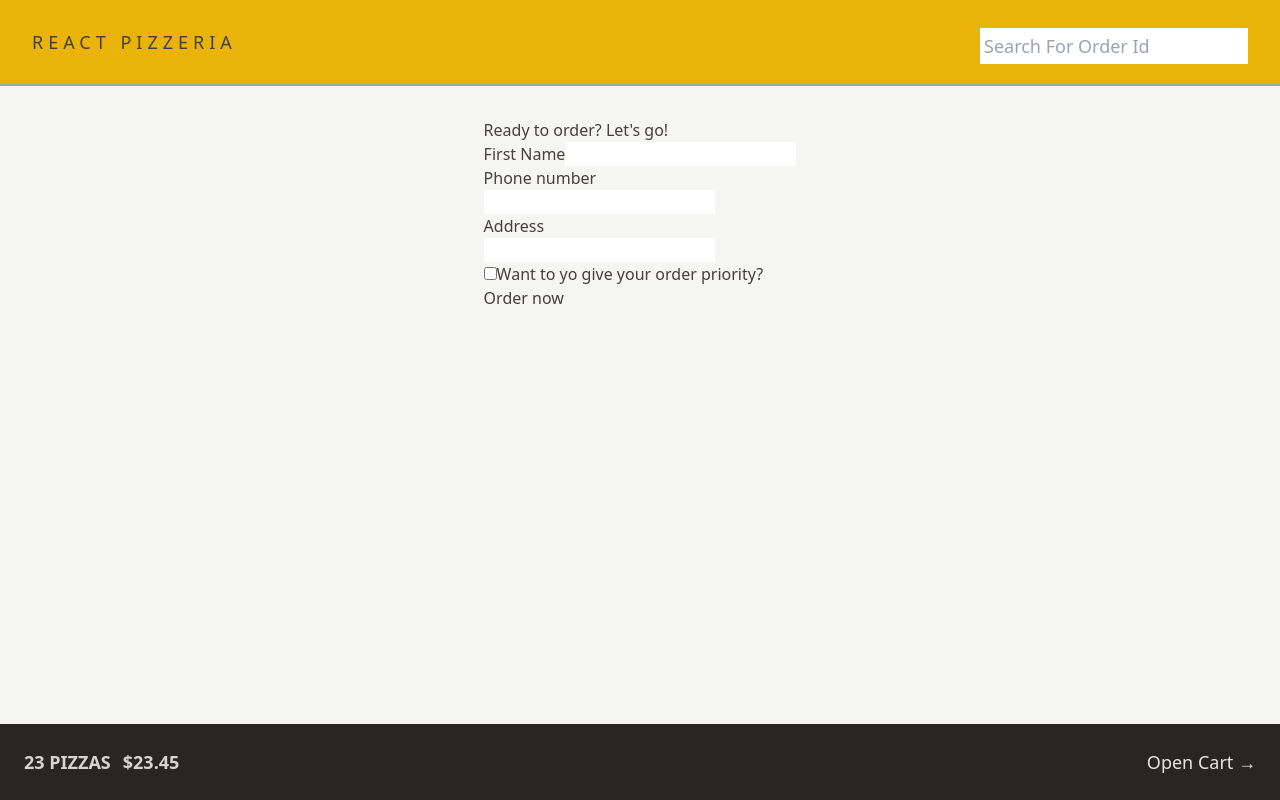
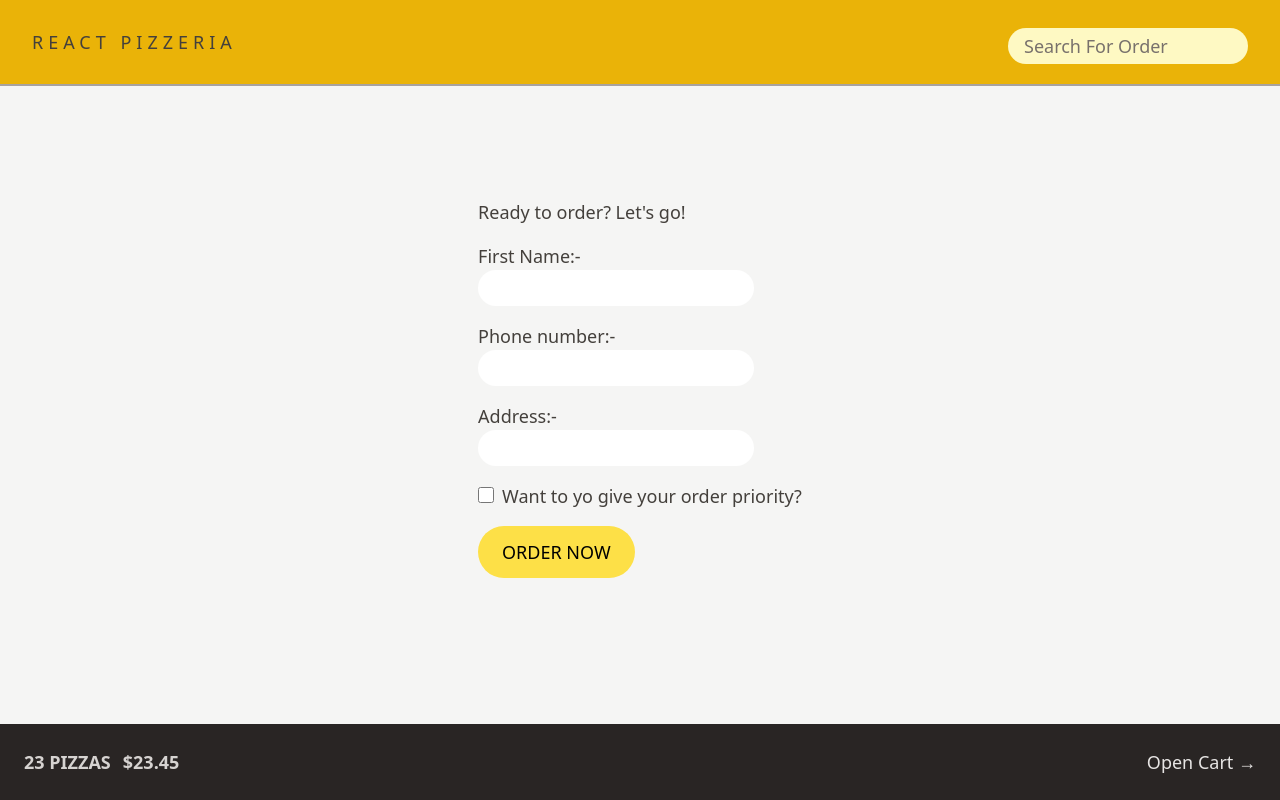
Before and after one commit to Krish-Jain1903/React-Pizzeria, a React (Vite) app: page /order/new in a window 1280 px wide. Built offline with nearby package versions, Linux system fonts and the light colour scheme.

Commit message:
Added CSS

```diff
--- a/src/App.jsx
+++ b/src/App.jsx
@@ -17,6 +17,7 @@ const router = createBrowserRouter([
       {
         path: "/",
         element: <Home />,
+        errorElement: <Error />,
       },
       {
         path: "/menu",
@@ -40,6 +41,7 @@ const router = createBrowserRouter([
         errorElement: <Error />,
       },
     ],
+    errorElement: <Error />,
   },
 ]);
 
--- a/src/features/cart/Cart.jsx
+++ b/src/features/cart/Cart.jsx
@@ -1,4 +1,6 @@
 import { Link } from "react-router-dom";
+import LinkButton from "../../ui/LinkButton";
+import Button from "../../ui/Button";
 
 const fakeCart = [
   {
@@ -30,13 +32,13 @@ function Cart() {
 
   return (
     <div>
-      <Link to="/menu">&larr; Back to menu</Link>
+      <LinkButton to="/menu">&larr; Back to menu</LinkButton>
 
       <h2>Your cart, %NAME%</h2>
 
-      <div>
-        <Link to="/order/new">Order pizzas</Link>
-        <button>Clear cart</button>
+      <div className="space-x-3">
+        <Button to="/order/new">Order Pizzas</Button>
+        <Button>Clear cart</Button>
       </div>
     </div>
   );
--- a/src/features/order/CreateOrder.jsx
+++ b/src/features/order/CreateOrder.jsx
@@ -8,6 +8,7 @@ import {
   useNavigation,
 } from "react-router-dom";
 import { createOrder } from "../../services/apiRestaurant";
+import Button from "../../ui/Button";
 
 // https://uibakery.io/regex-library/phone-number
 const isValidPhone = (str) =>
@@ -48,48 +49,57 @@ function CreateOrder() {
   const formErrors = useActionData();
 
   return (
-    <div className="my-4 sm:my-6 md:my-8">
+    <div className="my-20 sm:my-24 md:my-28 md:text-lg">
       <h2>Ready to order? Let's go!</h2>
 
       {/* THIS IS INBUILT FORM COMPONENT AND METHOD ATTRIBUTE IS IMPORTANT */}
       <Form method="POST">
-        <div>
-          <label>First Name</label>
-          <input type="text" name="customer" required />
-        </div>
-
-        <div>
-          <label>Phone number</label>
+        <div className="py-4">
+          <label>First Name:-</label>
           <div>
-            <input type="tel" name="phone" required />
-          </div>
-          {formErrors?.phone && <p>{formErrors.phone}</p>}
-        </div>
-
-        <div>
-          <label>Address</label>
-          <div>
-            <input type="text" name="address" required />
+            <input type="text" name="customer" required className="input" />
           </div>
         </div>
 
-        <div>
-          <input type="checkbox" name="priority" id="priority" />
+        <div className="pb-4">
+          <label>Phone number:-</label>
+          <div>
+            <input type="tel" name="phone" required className="input" />
+          </div>
+          {formErrors?.phone && (
+            <p className="text-sm text-red-600">{formErrors.phone}</p>
+          )}
+        </div>
+
+        <div className="pb-4">
+          <label>Address:-</label>
+          <div>
+            <input type="text" name="address" required className="input" />
+          </div>
+        </div>
+
+        <div className="pb-4 space-x-2">
+          <input
+            type="checkbox"
+            name="priority"
+            id="priority"
+            className="size-4 accent-yellow-400"
+          />
           <label htmlFor="priority">Want to yo give your order priority?</label>
         </div>
 
         <div>
           <input type="hidden" name="cart" value={JSON.stringify(cart)} />
-          <button disabled={disable}>
+          <Button disable={disable}>
             {disable ? "Placing Order..." : "Order now"}
-          </button>
+          </Button>
         </div>
       </Form>
     </div>
   );
 }
 
-// THIS IS THE ACTION FUNCTION JUST LIKE LOADER FUNCTION THI IS USED TO SUBMIT FORM DATA
+// THIS IS THE ACTION FUNCTION JUST LIKE LOADER FUNCTION THIS IS USED TO SUBMIT FORM DATA
 export async function action({ request }) {
   const formData = await request.formData();
   const data = Object.fromEntries(formData); // CONVERT REQUEST TO OBJECT
--- a/src/features/order/SearchOrder.jsx
+++ b/src/features/order/SearchOrder.jsx
@@ -14,10 +14,11 @@ function SearchOrder() {
   return (
     <form onSubmit={handleSubmit}>
       <input
-        placeholder="Search For Order Id"
+        placeholder="Search For Order"
         value={orderId}
         onChange={(e) => setOrderId(e.target.value)}
-        className="p-1"
+        className="py-1 pl-4 rounded-full bg-yellow-100 placeholder:text-stone-500 text-sm sm:text-lg w-32 sm:w-60 transition-all duration-500
+        focus:w-40 sm:focus:w-80 focus:outline-none"
       />
     </form>
   );
--- a/src/features/user/CreateUser.jsx
+++ b/src/features/user/CreateUser.jsx
@@ -1,4 +1,6 @@
 import { useState } from "react";
+
+import Button from "../../ui/Button";
 
 function CreateUser() {
   const [username, setUsername] = useState("");
@@ -9,21 +11,19 @@ function CreateUser() {
 
   return (
     <form onSubmit={handleSubmit}>
-      <p className="pb-2 sm:pb-4 mg:pb-4">
-        👋 Welcome! Please start by telling us your name:
-      </p>
+      <p className="mb-5">👋 Welcome! Please start by telling us your name.</p>
 
       <input
         type="text"
-        placeholder="Your full name"
+        placeholder="Your Full Name"
         value={username}
         onChange={(e) => setUsername(e.target.value)}
-        className="w-40 p-1 sm:w-50 md:w-72"
+        className="sm:w-50 mb-8 md:w-72 input"
       />
 
       {username !== "" && (
         <div>
-          <button>Start ordering</button>
+          <Button>Start ordering</Button>
         </div>
       )}
     </form>
--- a/src/index.css
+++ b/src/index.css
@@ -1,6 +1,13 @@
 @tailwind base;
 @tailwind components;
 @tailwind utilities;
+
+/* USING THIS YOU CAN REUSE SOME STYLES IN TAILWIND */
+@layer components {
+  .input {
+    @apply rounded-full px-2 py-1 focus:outline-none focus:ring focus:ring-blue-200 transition-all duration-300 hover:bg-yellow-50;
+  }
+}
 
 /* body {
   font-family: system-ui, -apple-system, BlinkMacSystemFont, 'Segoe UI', Roboto,
@@ -21,22 +28,37 @@
   width: 45px;
   aspect-ratio: 0.75;
   --c: no-repeat linear-gradient(#333 0 0);
-  background: var(--c) 0% 50%, var(--c) 50% 50%, var(--c) 100% 50%;
+  background:
+    var(--c) 0% 50%,
+    var(--c) 50% 50%,
+    var(--c) 100% 50%;
   background-size: 20% 50%;
   animation: loading 1s infinite linear;
 }
 
 @keyframes loading {
   20% {
-    background-position: 0% 0%, 50% 50%, 100% 50%;
+    background-position:
+      0% 0%,
+      50% 50%,
+      100% 50%;
   }
   40% {
-    background-position: 0% 100%, 50% 0%, 100% 50%;
+    background-position:
+      0% 100%,
+      50% 0%,
+      100% 50%;
   }
   60% {
-    background-position: 0% 50%, 50% 100%, 100% 0%;
+    background-position:
+      0% 50%,
+      50% 100%,
+      100% 0%;
   }
   80% {
-    background-position: 0% 50%, 50% 50%, 100% 100%;
+    background-position:
+      0% 50%,
+      50% 50%,
+      100% 100%;
   }
 }
--- /dev/null
+++ b/src/ui/Button.jsx
@@ -0,0 +1,18 @@
+import { Link } from "react-router-dom";
+
+function Button({ children, disable = false, to = null}) {
+
+    const className = "inline-block px-3 py-2 bg-yellow-300 text-black hover:bg-yellow-400 rounded-full uppercase transition-all duration-500 focus:ring focus:ring-yellow-300 focus:bg-yellow-300 focus:outline-none active:bg-yellow-500 active:outline-none disabled:cursor-not-allowed sm:px-6 sm:py-3";
+
+    if (to !== null ) return <Link className={className} to={to}>{children}</Link>
+    return (
+        <button
+        disabled={disable}
+        className={className}
+        >
+        {children}
+        </button>
+    )
+}
+
+export default Button;
--- a/src/ui/Error.jsx
+++ b/src/ui/Error.jsx
@@ -1,7 +1,7 @@
-import { useNavigate, useRouteError } from "react-router-dom";
+import { useRouteError } from "react-router-dom";
+import LinkButton from "./LinkButton";
 
 function Error() {
-  const navigate = useNavigate();
 
   //THIS CUSTOM HOOK TELLS WHAT IS THE REALTIME ERROR
   const error = useRouteError();
@@ -10,7 +10,7 @@ function Error() {
     <div>
       <h1>Something went wrong 😢</h1>
       <p>{error.data || error.message}</p>
-      <button onClick={() => navigate(-1)}>&larr; Go back</button>
+      <LinkButton to = "-1" >&larr; Go Back</LinkButton>
     </div>
   );
 }
--- /dev/null
+++ b/src/ui/LinkButton.jsx
@@ -0,0 +1,16 @@
+import { Link, useNavigate } from "react-router-dom"
+
+function LinkButton({children, to="/"}) {
+
+    const navigate = useNavigate();
+    const className = "text-sm text-blue-500 hover:text-blue-600 hover:underline transition-all duration-500";
+
+    if (to === "-1") return <button className={className} onClick={() => navigate(-1)}>{children}</button>
+    return (
+        <Link to={to} className={className}>
+            {children}
+        </Link>
+    )
+}
+
+export default LinkButton
```
